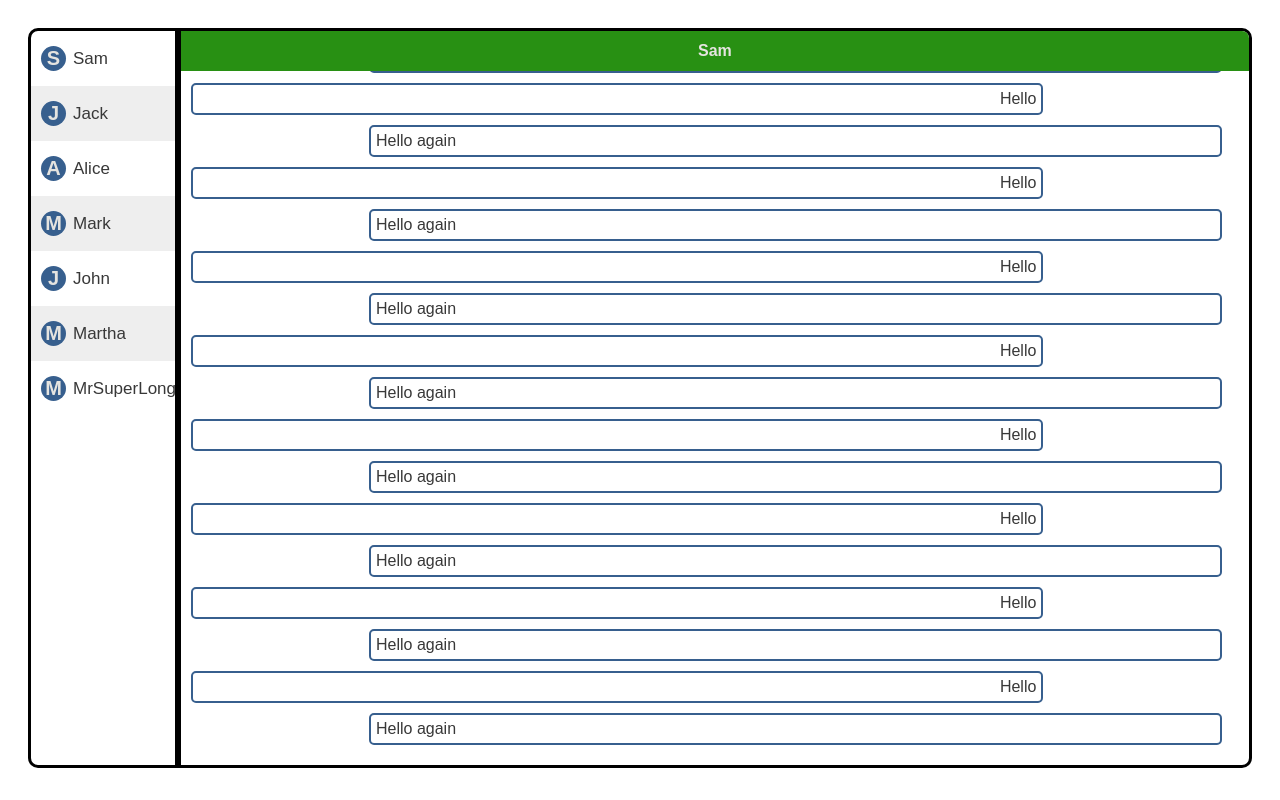
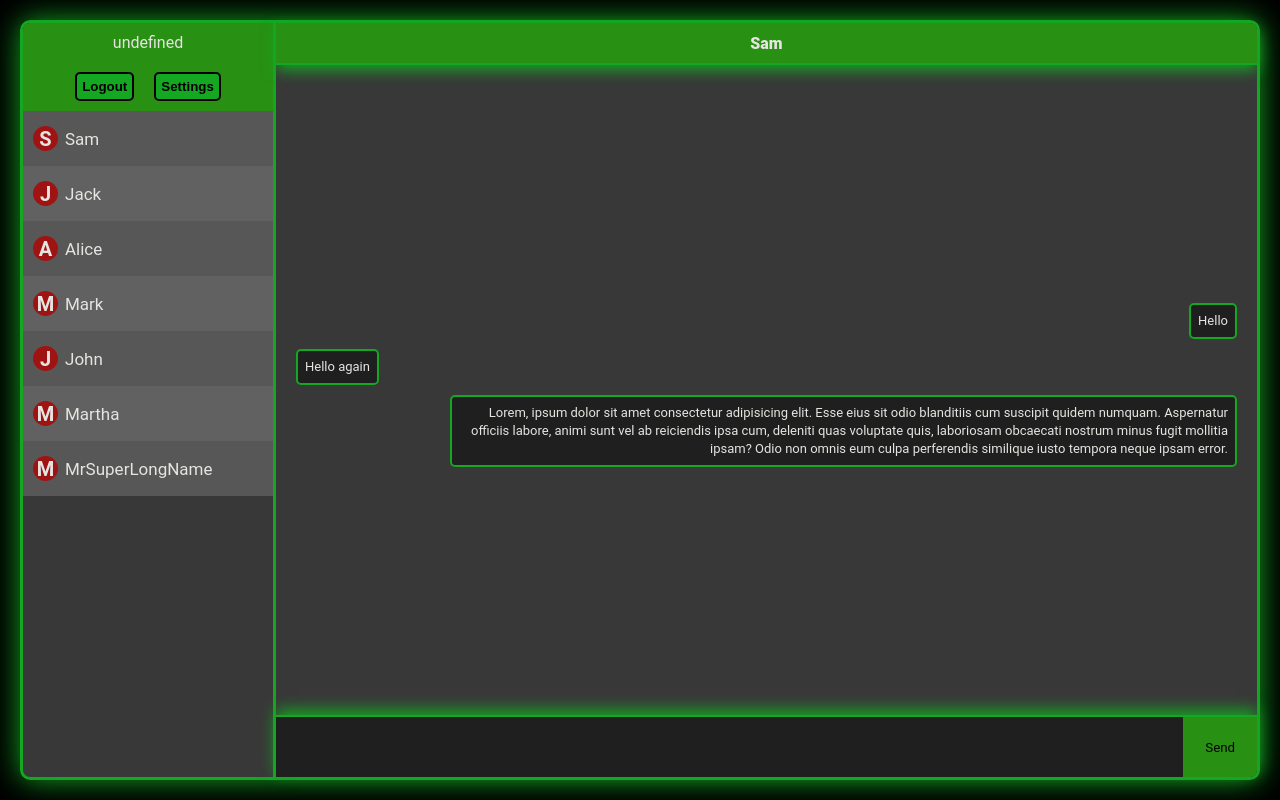
Before and after one commit to Nawab-AS/chat_app, a website: page public/chat/index.html in a window 1280 px wide. Drawn offline with Linux system fonts and the light colour scheme.

Commit message:
added better UI and working login mechanism

```diff
--- a/index.js
+++ b/index.js
@@ -51,7 +51,7 @@ const Websocket = new WebSocket.Server({ port: WS_PORT });
 Websocket.on("connection", (client) => {
     console.log("new websocket connection");
     client.on("message", (data) => {
-        debig(data);
+        debug(data);
         try {
             JSON.parse(data);
         } catch(e){ // data is a string
--- a/public/chat/index.html
+++ b/public/chat/index.html
@@ -6,39 +6,42 @@
     <title>Chat</title>
     <link rel="icon" type="image/x-icon" href="/favicon.ico" />
     <link href="/chat/styles.css" rel="stylesheet" type="text/css" />
+    <script defer src="/chat/index.js"></script>
   </head>
 
   <body>
-    <div id="UI">
-      <ul id="userlist"></ul>
-      <div id="chatArea">
-        <titleBar>Sam</titleBar>
-        <div id="messages">
-          <div>
-            <p class="ByMe">Hello</p>
-            <p>Hello again</p>
-            <p class="ByMe">Hello</p>
-            <p>Hello again</p>
-            <p class="ByMe">Hello</p>
-            <p>Hello again</p>
-            <p class="ByMe">Hello</p>
-            <p>Hello again</p>
-            <p class="ByMe">Hello</p>
-            <p>Hello again</p>
-            <p class="ByMe">Hello</p>
-            <p>Hello again</p>
-            <p class="ByMe">Hello</p>
-            <p>Hello again</p>
-            <p class="ByMe">Hello</p>
-            <p>Hello again</p>
-            <p class="ByMe">Hello</p>
-            <p>Hello again</p>
-            <p class="ByMe">Hello</p>
-            <p>Hello again</p>
-          </div>
+    <div id="sidePanel">
+      <div id="settingsBar">
+        <p id="greeting">hello</p>
+        <div id="buttons">
+          <form action="/logout" method="post">
+            <button type="submit" id="logout">Logout</button>
+          </form>
+          <form action="/settings" method="get">
+            <button type="submit" id="settingsButton">Settings</button>
+          </form>
         </div>
       </div>
+      <ul id="userlist"></ul>
     </div>
-    <script src="/chat/index.js"></script>
+    <div id="chatArea">
+      <titleBar>Sam</titleBar>
+      <div id="messages">
+        <p class="ByMe">Hello</p>
+        <p>Hello again</p>
+        <p class="ByMe">
+          Lorem, ipsum dolor sit amet consectetur adipisicing elit. Esse eius
+          sit odio blanditiis cum suscipit quidem numquam. Aspernatur officiis
+          labore, animi sunt vel ab reiciendis ipsa cum, deleniti quas voluptate
+          quis, laboriosam obcaecati nostrum minus fugit mollitia ipsam? Odio
+          non omnis eum culpa perferendis similique iusto tempora neque ipsam
+          error.
+        </p>
+      </div>
+      <form id="sendMessage" autocomplete="off">
+        <textarea type="text"/></textarea>
+        <button type="submit">Send</button>
+      </form>
+    </div>
   </body>
 </html>
--- a/public/chat/index.js
+++ b/public/chat/index.js
@@ -1,6 +1,20 @@
-const userlist = document.getElementById("userlist")
+const userlist = document.getElementById("userlist");
+const greeting = document.getElementById("greeting");
+const sendMessage = document.getElementById("sendMessage");
+const textarea = sendMessage.querySelector("textarea");
 
-function addUser(username){
+greeting.innerHTML = localStorage.username;
+
+sendMessage.addEventListener("submit", (e) => {
+	e.preventDefault();
+	if (textarea.value == "") return;
+});
+
+textarea.addEventListener('input', () => {
+  //textarea.style.height = `${textarea.scrollHeight-30}px`;
+});
+
+function addUser(username) {
 	var li = document.createElement("li");
 	var icon = document.createElement("icon");
 	var p = document.createElement("p");
@@ -14,9 +28,9 @@ function addUser(username){
 	li.addEventListener("click", nameClicked);
 }
 
-function removeUser(username){
-	for(let i = 0; i < userlist.children.length; i++){
-		if (userlist.children[i].children[1].innerHTML == username){
+function removeUser(username) {
+	for (let i = 0; i < userlist.children.length; i++) {
+		if (userlist.children[i].children[1].innerHTML == username) {
 			userlist.removeChild(userlist.children[i]);
 			return true;
 		}
@@ -24,15 +38,15 @@ function removeUser(username){
 	return false;
 }
 
-function nameClicked(event){
+function nameClicked(event) {
 	let name = event.target.name || event.target.parentElement.name;
 	console.log(name, "clicked");
 }
 
-addUser("Sam")
-addUser("Jack")
-addUser("Alice")
-addUser("Mark")
-addUser("John")
-addUser("Martha")
-addUser("MrSuperLongName")
+addUser("Sam");
+addUser("Jack");
+addUser("Alice");
+addUser("Mark");
+addUser("John");
+addUser("Martha");
+addUser("MrSuperLongName");
--- a/public/chat/styles.css
+++ b/public/chat/styles.css
@@ -1,44 +1,89 @@
+@import url('https://fonts.googleapis.com/css2?family=Roboto+Mono:ital,wght@0,100..700;1,100..700&display=swap');
+
 html {
 	height: 100%;
 	width: 100%;
-	font-family: "Comfortaa", sans-serif;
+	font-family: "Roboto", monospace;
 	font-weight: 400;
+	color: #e5e4e0;
 }
 
-#UI {
+body {
 	display: flex;
+	margin: 20px;
 	flex-direction: row;
-	height: calc(100vh - 20px);
+	height: calc(100vh - 40px);
+	box-shadow: 0px 0px 30px #14a722;
+	border-radius: 10px;
+	background-color: black;
+}
+
+#sidePanel {
+	border: 3px solid #14a722;
+	border-radius: 10px 0px 0px 10px;
+	background-color: #383838;
+	display: flex;
+	flex-direction: column;
+	width: 250px;
+}
+
+#settingsBar {
+	background-color: #289013;
+	border-radius: 7px 0px 0px 0px;
+	width: 250px;
+	display: flex;
+	flex-direction: column;
+	align-items: center;
+}
+
+#settingsBar #greeting {
+	margin: 10px;
+	overflow: hidden;
+	width: 230px;
+	text-align: center;
+}
+
+#settingsBar #buttons {
+	display: flex;
+	align-items: center;
+}
+
+#settingsBar #buttons button {
+	background-color: #14a722;
+	color: #000000;
+	border: 2px solid #000000;
+	border-radius: 5px;
+	padding: 5px;
+	margin: 10px;
+	transition-duration: 0.3s;
+	font-weight: bold;
+}
+
+#settingsBar #buttons button:hover {
+	background-color: #a3a3a3;
 }
 
 #userlist {
-	border: 3px solid black;
-	border-radius: 10px 0px 0px 10px;
+	overflow-y: auto;
+	list-style-type: none;
 	padding: 0px;
-	margin: 20px 0px 20px 20px;
-	color: #383838;
-	list-style-type: none;
-	display: flex;
-	flex-direction: column;
-	width: 150px;
-	overflow-y: scroll;
-	scrollbar-width: auto;
-	scrollbar-color: #375f8e #375f8e;
+	margin: 0px;
 }
 
 #userlist li {
 	display: flex;
 	align-items: center;
 	font-size: 17px;
-	overflow-x: scroll;
+	overflow-x: auto;
 	cursor: default;
 	height: 55px;
 	flex-shrink: 0;
+	background-color: #575757;
 	transition-duration: 0.3s;
 }
 
 #userlist icon {
-	background-color: #375f8e;
+	background-color: #a01313;
 	color: #e5e4e0;
 	width: 25px;
 	flex-shrink: 0;
@@ -54,25 +99,24 @@ html {
 }
 
 #userlist li:nth-child(even) {
-	background-color: #eeeeee;
+	background-color: #616161;
 }
 
 #userlist li:hover {
-	background-color: #d2d0cb;
-	border-radius: 7px;
+	background-color: #a3a3a3;
+	color: #000000;
 }
 
 #chatArea {
 	display: flex;
 	flex-direction: column;
-	margin: 20px 20px 20px 0px;
-	border: 3px solid black;
+	justify-content: space-between;
+	border: 3px solid #14a722;
 	border-radius: 0px 10px 10px 0px;
-	padding: 0px;
-	color: #383838;
+	background-color: #383838;
 	width: calc(100% - 150px);
+	border-left: none;
 }
-
 
 #chatArea titleBar {
 	height: 30px;
@@ -80,32 +124,77 @@ html {
 	text-align: center;
 	align-content: center;
 	padding: 5px;
-	color: #e5e4e0;
 	font-weight: 900;
 	background-color: #289013;
 	border-radius: 0px 7px 0px 0px;
+	border-bottom: 2px solid #14a722;
+	box-shadow: 0px 5px 15px #14a722;
 }
+
 
 #messages {
 	flex-grow: 0;
 	overflow-y: auto;
 	padding: 10px;
 	display: flex;
-	flex-direction: column-reverse;
+	flex-direction: column;
 }
 
 #messages p {
 	position: relative;
-	margin: 0 0 10px 0;
-	padding: 5px;
-	border: 2px solid #375f8e;
+	margin: 0px 0px 10px 0px;
+	font-family: "Roboto", monospace;
+	font-size: 13px;
+	padding: 7px;
+	border: 2px solid #14a722;
+	background-color: #1f1f1f;
 	border-radius: 5px;
 	max-width: 80%;
+	width: fit-content;
 	word-wrap: normal;
-	right: -17%;
+	right: auto;
+	text-align: left;
+	margin-left: 10px;
+	line-height: 18px;
 }
 
 #messages p.ByMe {
-	right: 0px;
+	left: auto;
 	text-align: right;
+	margin-left: auto;
+	margin-right: 10px;
 }
+
+#sendMessage {
+	display: flex;
+	flex-direction: row;
+	justify-content: space-between;
+	height: fit-content;
+	border-top: 2px solid #14a722;
+	box-shadow: 0px -5px 15px #14a722;
+}
+
+#sendMessage textarea {
+	width: calc(100% - 75px);
+	height: 40px;
+	font-family: "Roboto", monospace;
+	border: 0px;
+	padding: 10px;
+	outline: none;
+	font-size: 13px;
+	line-height: 18px;
+	resize: none;
+	overflow-y: auto;
+	background-color: #1f1f1f;
+	color: #e5e4e0;;
+}
+
+#sendMessage button {
+	width: 75px;
+	font-family: "Roboto", monospace;
+	border-radius: 0px 0px 7px 0px;
+	border: 0px;
+	transition-duration: 0.1s;
+	background-color: #289013;
+	color: #000000;
+}
```
Also changed, not shown: database.js (added, +10 -0 lines), public/404.html (+5 -2 lines), public/login/index.html (+3 -3 lines), public/login/index.js (+6 -1 lines), routes.js (+11 -5 lines), 1 other file.
